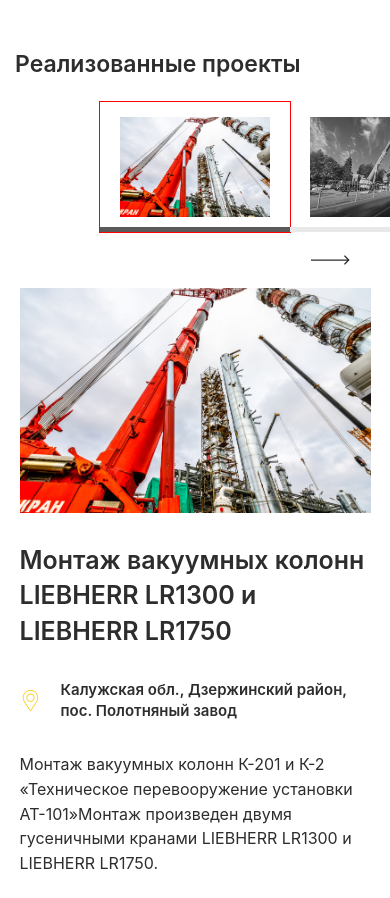
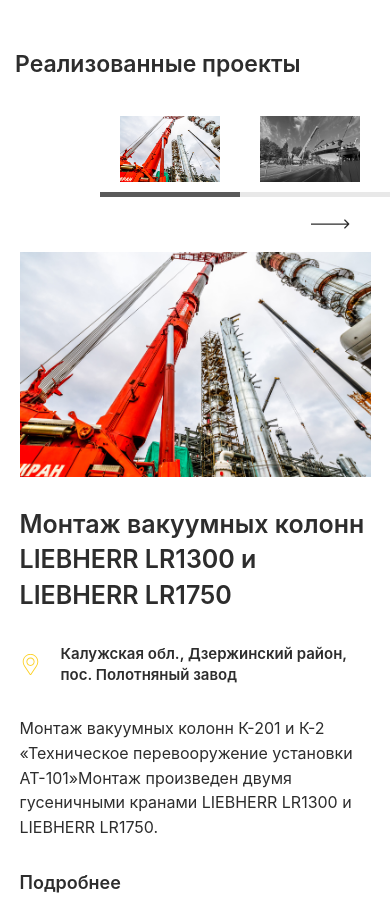
Before and after one commit to NikitaSavchuk97/rental-of-trucks-react, a React (Create React App) app: page / in a window 390 px wide. Shown: the part 3599-4497 px from the top of the page. Built offline with nearby package versions, Linux system fonts and the light colour scheme.

Commit message:
Realized. Оставлю, до того пока не наберусь опыта.

```diff
--- a/src/components/Realized/Realized.css
+++ b/src/components/Realized/Realized.css
@@ -24,7 +24,9 @@
 	justify-content: center;
 	align-items: center;
 
-	overflow: hidden;
+	overflow: scroll;
+	scroll-snap-type: both mandatory;
+	scroll-padding: 1rem;
 
 	margin: 0 0 10px 0;
 
@@ -32,10 +34,6 @@
 }
 
 .realized__preview-wrapper {
-	border: 1px solid red;
-
-
-
 	display: flex;
 	flex-direction: row;
 	width: 190px;
@@ -46,6 +44,7 @@
 }
 
 .realized__preview-wrapper>* {
+
 	flex-shrink: 0;
 }
 
@@ -126,8 +125,17 @@
 	}
 }
 
+@media screen and (max-width: 500px) {
+	.realized__preview-item {
+		height: 66px;
+		width: 100px;
+	}
+}
+
 @media screen and (max-width: 425px) {
 	.realized__title {
 		font-size: 23px;
 	}
 }
+
+@media screen and (max-width: 400px) {}
--- a/src/components/Realized/Realized.jsx
+++ b/src/components/Realized/Realized.jsx
@@ -1,4 +1,4 @@
-import { useEffect, useState, useRef } from 'react';
+import { useState } from 'react';
 
 import './Realized.css';
 
@@ -90,14 +90,11 @@ function Realized() {
 	]
 
 
-
-
-
 	return (
 		<section className='realized'>
 			<h2 className='realized__title'>Реализованные проекты</h2>
 
-			<div className='realized__preview draggble '>
+			<div className='realized__preview' >
 				<div className='realized__preview-wrapper'>
 					{
 						trucks.map((card) => {
```
